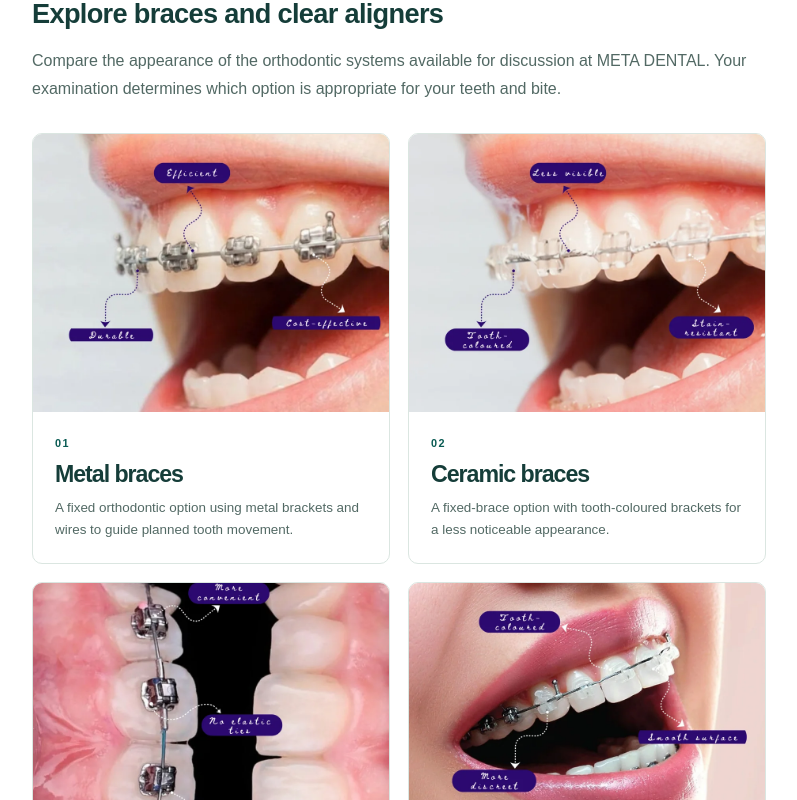
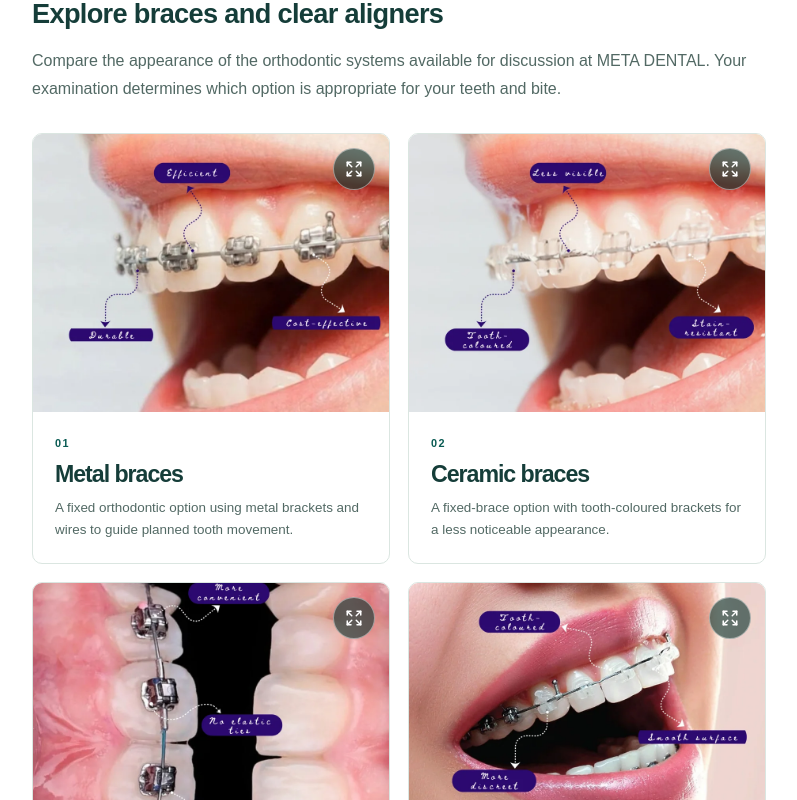
Before and after one commit to logeshOfficial/MetaDentalWebsite, a Next.js app: page /services/braces-orthodontics/ in a window 1280 px wide. Shown: the part 1540-2340 px from the top of the page, without its empty margins (16-813 px from the left). Built offline with nearby package versions, Linux system fonts and the light colour scheme; no server answers.

Commit message:
Add full-screen viewer to treatment images

```diff
--- a/src/app/globals.css
+++ b/src/app/globals.css
@@ -1248,8 +1248,12 @@ footer {
   background: var(--surface);
 }
 .technology-featured-media {
+  position: relative;
   min-width: 0;
   background: #171717;
+}
+.technology-featured-media > .expandable-image {
+  min-height: 330px;
 }
 .technology-video {
   display: block;
@@ -1428,6 +1432,9 @@ footer {
 }
 .orthodontic-option-image {
   position: relative;
+  display: block;
+  width: 100%;
+  height: 100%;
   min-width: 0;
   min-height: 100%;
 }
@@ -2717,6 +2724,47 @@ footer {
   max-height: 470px;
   object-fit: cover;
   border-radius: 8px;
+}
+.expandable-image {
+  position: relative;
+  display: block;
+  width: 100%;
+  min-height: 100%;
+  overflow: hidden;
+  padding: 0;
+  border: 0;
+  background: var(--surface);
+  cursor: zoom-in;
+}
+.expandable-image:focus-visible {
+  outline: 3px solid var(--primary);
+  outline-offset: 3px;
+}
+.expandable-image-icon {
+  position: absolute;
+  top: 14px;
+  right: 14px;
+  z-index: 2;
+  display: grid;
+  width: 42px;
+  height: 42px;
+  place-items: center;
+  border: 1px solid #ffffff70;
+  border-radius: 50%;
+  color: #fff;
+  background: rgba(12, 50, 46, 0.62);
+  backdrop-filter: blur(8px);
+}
+.clinical-care-image .expandable-image {
+  border-radius: 8px;
+}
+.clinical-care-image .expandable-image img {
+  max-height: none;
+}
+.photo-lightbox .photo-viewer-image img {
+  max-height: none;
+  border-radius: 0;
+  object-fit: contain;
 }
 .clinical-care-image figcaption {
   font-size: 0.8rem;
--- a/src/app/services/[slug]/page.tsx
+++ b/src/app/services/[slug]/page.tsx
@@ -15,6 +15,7 @@ import { DoctorCredentialMarks, ServiceCards } from '@/components/content-cards'
 import { TreatmentMediaLibrary } from '@/components/treatment-media-library';
 import { OrthodonticOptionsGallery } from '@/components/orthodontic-options-gallery';
 import { ZirconiaCrownsGallery } from '@/components/zirconia-crowns-gallery';
+import { ExpandableImage } from '@/components/expandable-image';
 export const dynamicParams = false;
 export function generateStaticParams() {
   return services.map((s) => ({ slug: s.slug }));
@@ -66,11 +67,12 @@ export default async function Page({ params }: { params: Promise<{ slug: string
             <p>{s.aftercare}</p>
             {s.slug === 'dental-implants' && (
               <figure className="clinical-care-image">
-                <Image
+                <ExpandableImage
                   src={assetPath('/images/results/implant-placement-clinical-view.webp')}
                   alt="Clinical view of a dental implant component positioned at a healed tooth replacement site"
-                  width={1281}
-                  height={536}
+                  label="Dental implant placement — clinical view"
+                  sizes="(max-width: 900px) 100vw, 760px"
+                  aspectRatio="1281 / 536"
                 />
                 <figcaption>
                   Clinical view of an implant component at a healed tooth-replacement site. Image
@@ -80,11 +82,12 @@ export default async function Page({ params }: { params: Promise<{ slug: string
             )}
             {s.slug === 'wisdom-tooth-extraction' && (
               <figure className="clinical-care-image">
-                <Image
+                <ExpandableImage
                   src={brand.images.clinicalCare.src}
                   alt={brand.images.clinicalCare.alt}
-                  width={1200}
-                  height={800}
+                  label="META DENTAL clinical treatment room"
+                  sizes="(max-width: 900px) 100vw, 760px"
+                  aspectRatio="3 / 2"
                 />
                 <figcaption>
                   Our clinical treatment room in Panaiyur. Any surgical procedure is recommended
--- /dev/null
+++ b/src/components/expandable-image.tsx
@@ -0,0 +1,93 @@
+'use client';
+
+import Image from 'next/image';
+import { Expand, X } from 'lucide-react';
+import { useEffect, useRef, useState } from 'react';
+
+type ExpandableImageProps = {
+  src: string;
+  alt: string;
+  label?: string;
+  sizes: string;
+  className?: string;
+  imageClassName?: string;
+  aspectRatio?: string;
+  objectFit?: 'cover' | 'contain';
+  objectPosition?: string;
+};
+
+export function ExpandableImage({
+  src,
+  alt,
+  label,
+  sizes,
+  className = '',
+  imageClassName,
+  aspectRatio,
+  objectFit = 'cover',
+  objectPosition,
+}: ExpandableImageProps) {
+  const [open, setOpen] = useState(false);
+  const dialog = useRef<HTMLDialogElement>(null);
+  const trigger = useRef<HTMLButtonElement>(null);
+
+  useEffect(() => {
+    if (!open) return;
+    const previous = document.body.style.overflow;
+    document.body.style.overflow = 'hidden';
+    return () => { document.body.style.overflow = previous; };
+  }, [open]);
+
+  function close() {
+    dialog.current?.close();
+    setOpen(false);
+    trigger.current?.focus();
+  }
+
+  return (
+    <>
+      <button
+        ref={trigger}
+        type="button"
+        className={`expandable-image ${className}`.trim()}
+        style={aspectRatio ? { aspectRatio } : undefined}
+        aria-label={`Open full image: ${label ?? alt}`}
+        aria-haspopup="dialog"
+        onClick={() => {
+          setOpen(true);
+          dialog.current?.showModal();
+        }}
+      >
+        <Image
+          className={imageClassName}
+          src={src}
+          alt={alt}
+          fill
+          sizes={sizes}
+          style={{ objectFit, objectPosition }}
+        />
+        <span className="expandable-image-icon" aria-hidden="true"><Expand size={18} /></span>
+      </button>
+      <dialog
+        ref={dialog}
+        className="photo-lightbox"
+        aria-label={label ?? alt}
+        onCancel={(event) => { event.preventDefault(); close(); }}
+        onClose={() => setOpen(false)}
+        onClick={(event) => { if (event.target === event.currentTarget) close(); }}
+      >
+        {open && (
+          <div className="photo-viewer">
+            <div className="photo-viewer-top">
+              <span>{label ?? alt}</span>
+              <button type="button" autoFocus onClick={close} aria-label="Close image viewer"><X aria-hidden="true" /></button>
+            </div>
+            <div className="photo-viewer-image">
+              <Image src={src} alt={alt} fill sizes="100vw" style={{ objectFit: 'contain' }} />
+            </div>
+          </div>
+        )}
+      </dialog>
+    </>
+  );
+}
--- a/src/components/orthodontic-options-gallery.tsx
+++ b/src/components/orthodontic-options-gallery.tsx
@@ -1,5 +1,5 @@
-import Image from 'next/image';
 import { orthodonticOptions } from '@/config/orthodontic-options';
+import { ExpandableImage } from '@/components/expandable-image';
 
 export function OrthodonticOptionsGallery() {
   return (
@@ -15,9 +15,14 @@ export function OrthodonticOptionsGallery() {
           <article className="orthodontic-option-card" key={option.id}>
             <div className={`orthodontic-option-media${option.images.length > 1 ? ' is-pair' : ''}`}>
               {option.images.map((image) => (
-                <span className="orthodontic-option-image" key={image.src}>
-                  <Image src={image.src} alt={image.alt} fill sizes="(max-width: 700px) 50vw, 270px" />
-                </span>
+                <ExpandableImage
+                  className="orthodontic-option-image"
+                  key={image.src}
+                  src={image.src}
+                  alt={image.alt}
+                  label={`${option.name}: ${image.alt}`}
+                  sizes="(max-width: 700px) 50vw, 270px"
+                />
               ))}
             </div>
             <div className="orthodontic-option-copy">
--- a/src/components/treatment-media-library.tsx
+++ b/src/components/treatment-media-library.tsx
@@ -1,9 +1,9 @@
 'use client';
 
-import Image from 'next/image';
 import { useEffect, useRef } from 'react';
 import treatmentMedia from '@/config/treatment-media.json';
 import { assetPath } from '@/lib/paths';
+import { ExpandableImage } from '@/components/expandable-image';
 
 type MediaItem = (typeof treatmentMedia.collections)[number]['items'][number];
 
@@ -64,11 +64,12 @@ export function TreatmentMediaLibrary({ collectionId }: { collectionId: string }
             {featured.type === 'video' ? (
               <TreatmentVideo item={featured} />
             ) : (
-              <Image
+              <ExpandableImage
                 src={assetPath(featured.src)}
                 alt={featured.alt}
-                fill
+                label={featured.title}
                 sizes="(max-width: 800px) 100vw, 760px"
+                objectFit="contain"
               />
             )}
           </div>
@@ -86,11 +87,12 @@ export function TreatmentMediaLibrary({ collectionId }: { collectionId: string }
               {item.type === 'video' ? (
                 <TreatmentVideo item={item} />
               ) : (
-                <Image
+                <ExpandableImage
                   src={assetPath(item.src)}
                   alt={item.alt}
-                  fill
+                  label={item.title}
                   sizes="(max-width: 600px) 100vw, (max-width: 1000px) 50vw, 340px"
+                  objectFit="contain"
                 />
               )}
             </div>
```
